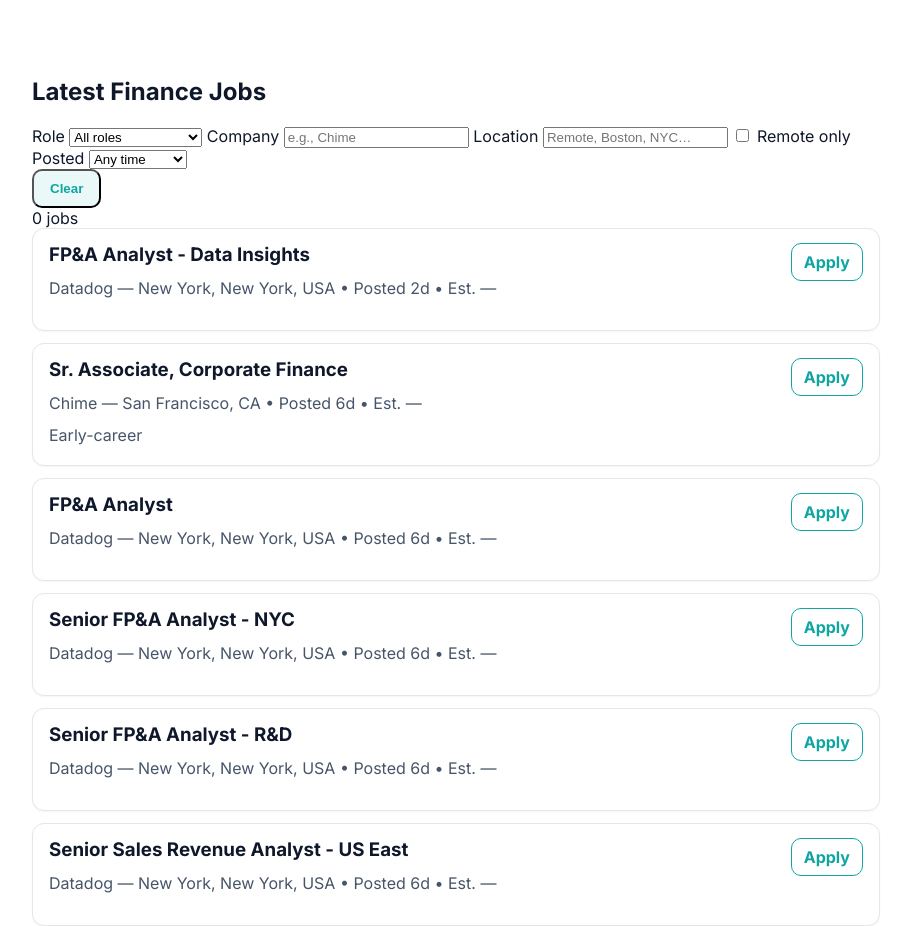
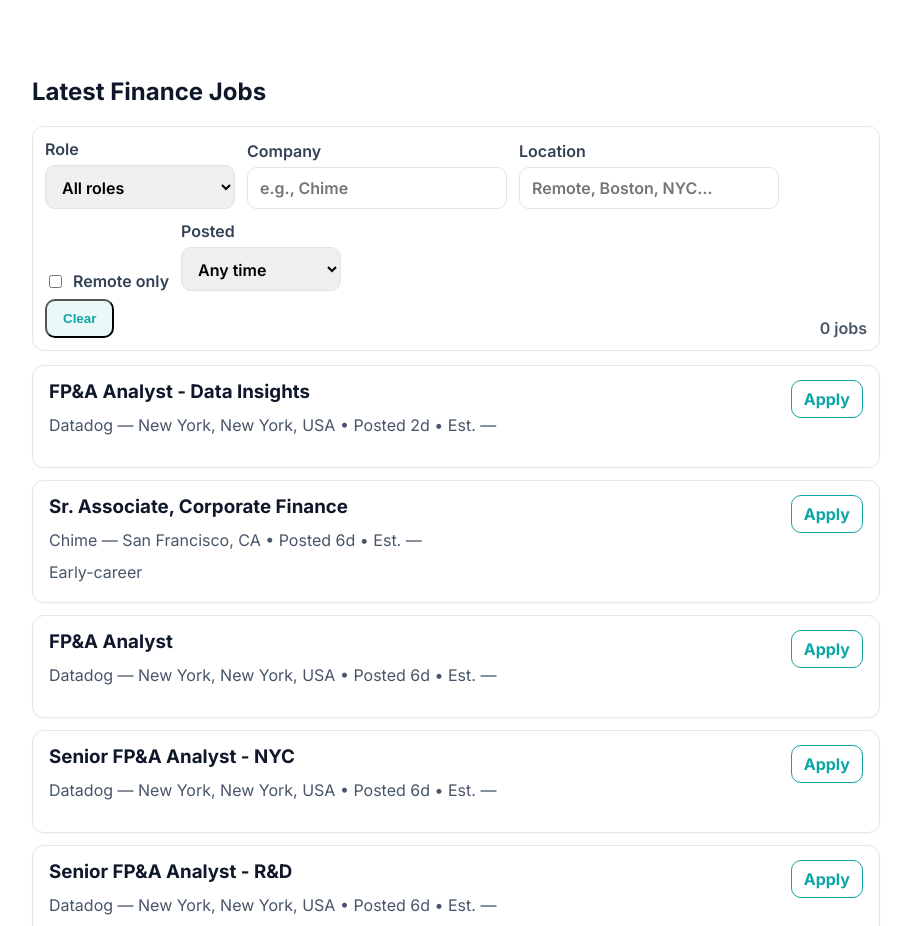
Before and after one commit to araddhyarajput/finmatch-public-, a website: page index.html in a window 1280 px wide. Shown: the part 2143-3069 px from the top of the page, without its empty margins (184-1095 px from the left). Drawn offline with Linux system fonts and the light colour scheme.

Commit message:
Update styles.css

```diff
--- a/styles.css
+++ b/styles.css
@@ -128,3 +128,13 @@
   .footer-inner{ flex-direction:column; text-align:center; }
   .footer-links{ justify-content:center; }
 }
+/* ========== Jobs filters ========== */
+.filters { border:1px solid #e6e6e6; border-radius:12px; padding:12px; background:#fff; margin-bottom:14px; }
+.filters .row { display:flex; flex-wrap:wrap; gap:12px; align-items:flex-end; }
+.filters label { display:flex; flex-direction:column; gap:6px; font-weight:600; color:#334155; }
+.filters input[type="text"], .filters select {
+  padding:10px 12px; border:1px solid #dfe3ea; border-radius:10px; font:inherit; min-width:160px;
+}
+.filters label.checkbox { flex-direction:row; align-items:center; gap:8px; font-weight:600; }
+.filters .actions { justify-content:space-between; margin-top:8px; }
+.filters .count { color:#475569; font-weight:600; }
```
